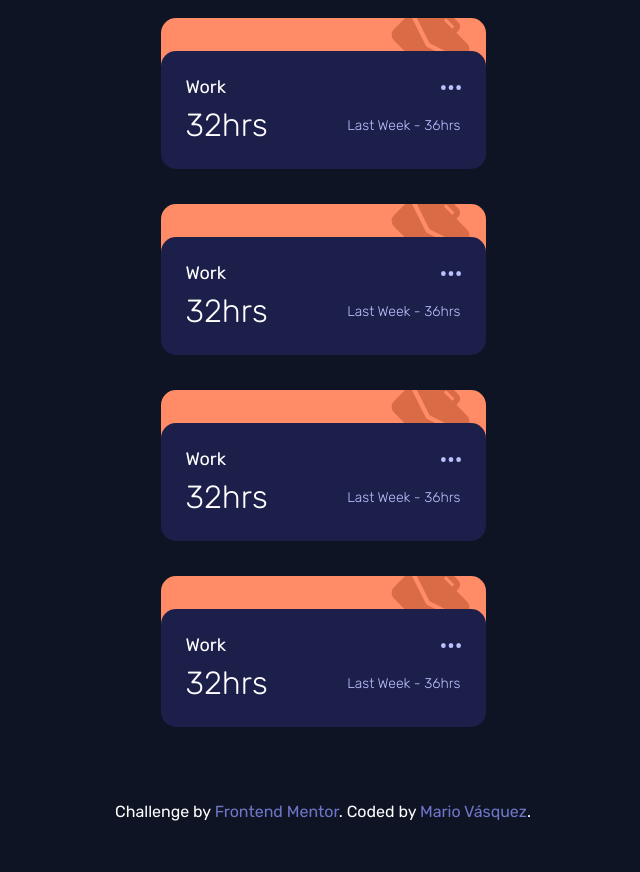
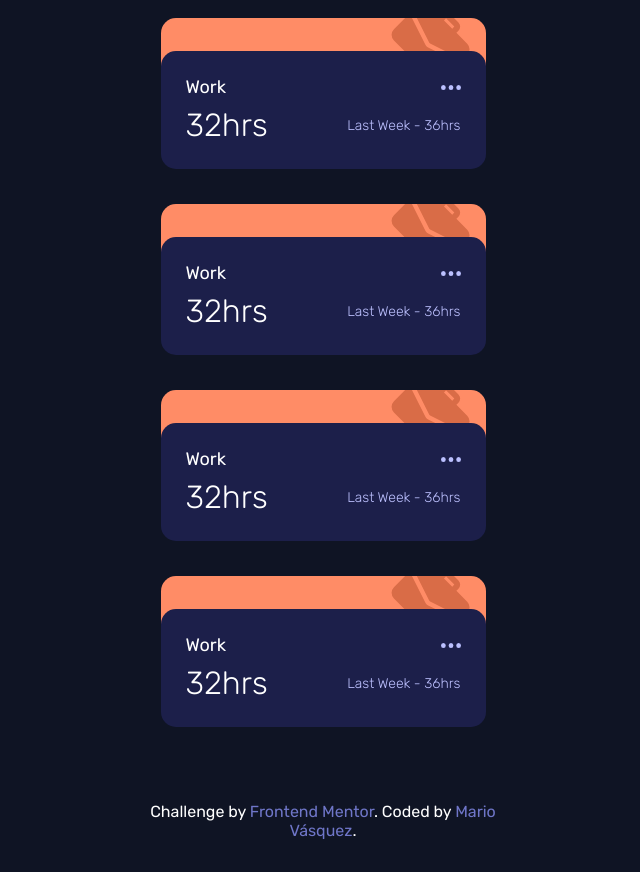
Before and after one commit to mariovasquez/frontendmentor__time-tracking-dashboard, a plain HTML site: page index.html in a window 1280 px wide. Shown: the part 664-1536 px from the top of the page, without its empty margins (317-957 px from the left). Drawn offline with Linux system fonts and the light colour scheme.

Commit message:
Update mobile version

```diff
--- a/styles/scss/index.scss
+++ b/styles/scss/index.scss
@@ -1,6 +1,10 @@
 .body{
+    display: flex;
+    flex-direction: column;
     margin: 0;
     background-color: var(--very-dark-blue);
+    align-items: center;
+    justify-content: center;
 }
 
 .main-container{
@@ -9,12 +13,15 @@
     align-items: center;
     justify-content: center;
     margin: 4.5rem 0 2.5rem 0;
+    max-width: 375px;
+    overflow: hidden;
 }
 
 .attribution{
     text-align: center;
     color: white;
     margin: 0 0 2rem 0;
+    max-width: 375px;
 
     & > a{
         text-decoration: none;
```
Also changed, not shown: styles/css/index.css, 1 other file.
